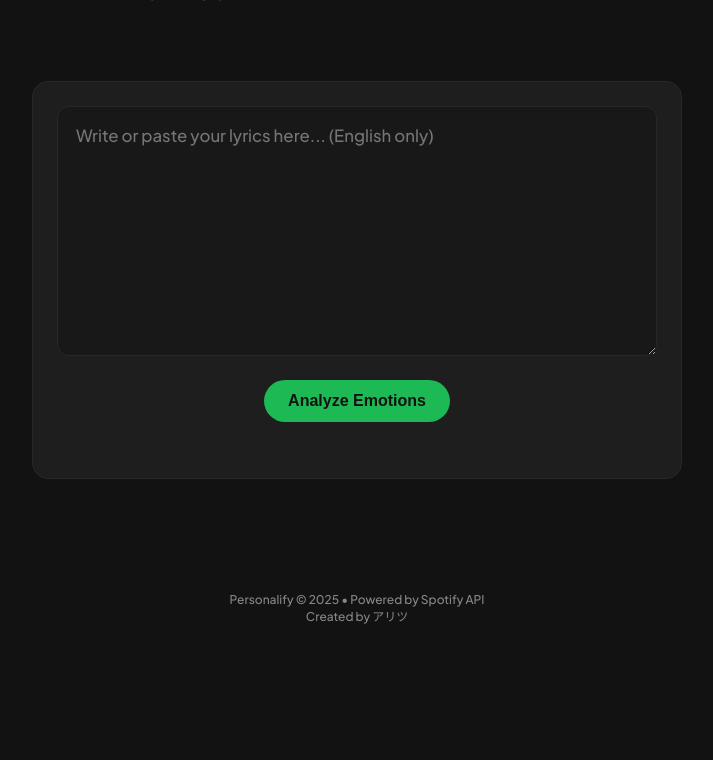
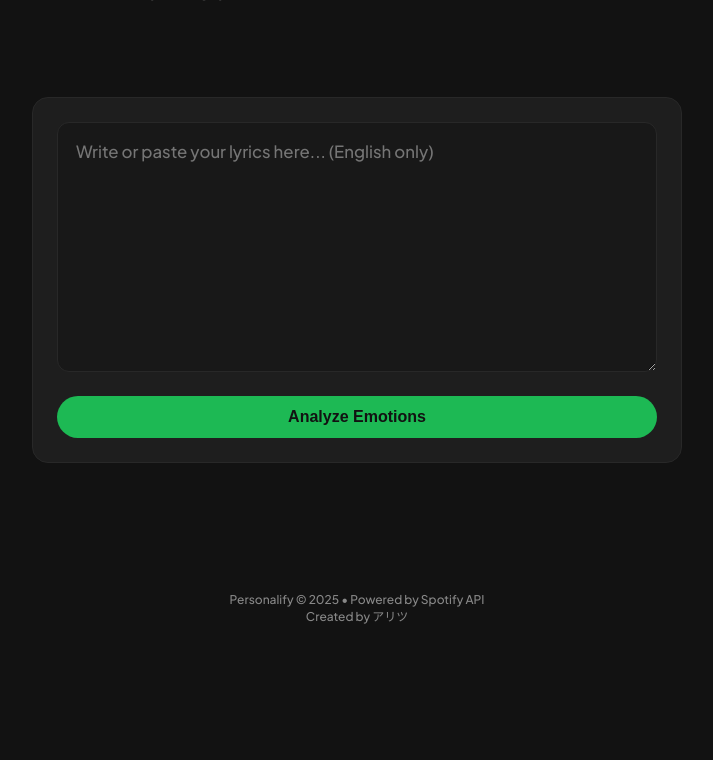
Before and after one commit to anggars/personalify, a FastAPI app: page /lyrics in a window 1280 px wide. Shown: the part 131-891 px from the top of the page, without its empty margins (283-996 px from the left). Run offline with FastAPI, Linux system fonts and the light colour scheme.

Commit message:
change lyrics analysis layout

```diff
--- a/backend/app/static/lyrics.css
+++ b/backend/app/static/lyrics.css
@@ -95,8 +95,11 @@ header p.subtitle {
 }
 
 #analysisResultTitle {
-    display: none;
-    margin: 0;
+    display: none !important;
+}
+
+.lyrics-form button {
+    align-self: stretch; /* tombol ikut lebar container */
 }
 
 .button-primary {
@@ -122,6 +125,10 @@ header p.subtitle {
     align-items: center;
     gap: 1rem;
     margin-bottom: 1rem;
+}
+
+.emotion-bar-row:last-child {
+    margin-bottom: 0;
 }
 
 .emotion-label {
@@ -189,7 +196,8 @@ header p.subtitle {
 }
 
 #results-section {
-    margin-top: 1rem;
+    margin-top: 1.5rem;
+    margin-bottom: 1rem;
 }
 
 #results-section h2 {
@@ -290,7 +298,7 @@ footer {
 
     /* Hasil emosi tetap lebar seperti desktop, tidak dipaksa ke tengah */
     #results-section {
-        margin-top: 1rem;
+        margin-top: 1.5rem;
         width: 100%;
         max-width: 600px;
         margin-left: auto;
--- /dev/null
+++ b/backend/app/static/lyrics.js
@@ -0,0 +1,56 @@
+const form = document.getElementById('lyricsForm');
+const lyricsInput = document.getElementById('lyricsInput');
+const resultDiv = document.getElementById('resultOutput');
+const resultsSection = document.getElementById('results-section');
+
+form.addEventListener('submit', async function(e) {
+    e.preventDefault();
+
+    resultsSection.style.display = 'block';
+    resultDiv.innerHTML = `
+        <div class="loading-spinner"></div>
+        <p style="text-align: center;">Analyzing...</p>
+    `;
+
+    const lyrics = lyricsInput.value;
+
+    try {
+        const res = await fetch('/analyze-lyrics', {
+            method: 'POST',
+            headers: {'Content-Type': 'application/json'},
+            body: JSON.stringify({lyrics: lyrics})
+        });
+
+        if (!res.ok) throw new Error(`Server error: ${res.statusText}`);
+
+        const data = await res.json();
+
+        if (data.error) {
+            resultDiv.innerHTML = `<p style="color:#ff6b6b; text-align:center;">${data.error}</p>`;
+        } else if (data.emotions && data.emotions.length > 0) {
+            const topEmotions = data.emotions.filter(e => e.score > 0.05).slice(0, 10);
+
+            if (topEmotions.length === 0) {
+                 resultDiv.innerHTML = '<p style="text-align:center;">Could not find significant emotions.</p>';
+                 return;
+            }
+
+            const maxScore = Math.max(...topEmotions.map(e => e.score));
+
+            resultDiv.innerHTML = topEmotions.map(e => `
+                <div class="emotion-bar-row">
+                    <span class="emotion-label">${e.label}</span>
+                    <div class="emotion-bar-bg">
+                        <div class="emotion-bar" style="width:${(e.score / maxScore * 100).toFixed(1)}%"></div>
+                    </div>
+                    <span class="emotion-score">${e.score.toFixed(3)}</span>
+                </div>
+            `).join('');
+        } else {
+            resultDiv.innerHTML = '<p style="text-align:center;">Could not determine emotions.</p>';
+        }
+    } catch (err) {
+        console.error("Fetch error:", err);
+        resultDiv.innerHTML = '<p style="color:#ff6b6b; text-align:center;">Failed to contact the analysis server.</p>';
+    }
+});
--- a/backend/app/templates/lyrics.html
+++ b/backend/app/templates/lyrics.html
@@ -16,19 +16,15 @@
     <p class="subtitle">Paste any song lyrics below to uncover their emotional shades.</p>
 </header>
 
-<div class="container" id="dashboard">
+<div class="container">
     <div class="section">
         <form id="lyricsForm" class="lyrics-form">
             <textarea id="lyricsInput" name="lyrics" required placeholder="Write or paste your lyrics here... (English only)"></textarea>
+            <button type="submit" class="button-primary">Analyze Emotions</button>
         </form>
 
-        <div class="analysis-controls" id="analysisControls">
-            <h2 id="analysisResultTitle">Analysis Result</h2>
-            <button id="analyzeButton" type="button" class="button-primary">Analyze Emotions</button>
-        </div>
         <div id="results-section" style="display: none;">
-            <div id="resultOutput">
-                </div>
+            <div id="resultOutput"></div>
         </div>
     </div>
 </div>
@@ -42,88 +38,7 @@
     <a href="https://desty.page/anggars" target="_blank" class="footer-link">アリツ</a>
 </footer>
 
-<script>
-    const form = document.getElementById('lyricsForm');
-    const analyzeButton = document.getElementById('analyzeButton');
-    const lyricsInput = document.getElementById('lyricsInput');
-    const resultDiv = document.getElementById('resultOutput');
-    const resultsSection = document.getElementById('results-section');
-    const analysisResultTitle = document.getElementById('analysisResultTitle');
-    const analysisControls = document.getElementById('analysisControls');
-
-    // Hubungkan tombol ke form submit secara manual
-    analyzeButton.addEventListener('click', function() {
-        form.requestSubmit();
-    });
-
-    form.addEventListener('submit', async function(e) {
-        e.preventDefault();
-
-        // Saat loading, tombol tetap di tengah
-        analysisControls.style.justifyContent = "center";
-        analysisResultTitle.style.display = 'none';
-
-        resultsSection.style.display = 'block';
-        resultDiv.innerHTML = `
-            <div class="loading-spinner"></div>
-            <p class="emotion-recap" style="text-align: center;">Analyzing...</p>
-        `;
-
-        const lyrics = lyricsInput.value;
-
-        try {
-            const res = await fetch('/analyze-lyrics', {
-                method: 'POST',
-                headers: {'Content-Type': 'application/json'},
-                body: JSON.stringify({lyrics: lyrics})
-            });
-
-            if (!res.ok) {
-                throw new Error(`Server error: ${res.statusText}`);
-            }
-
-            const data = await res.json();
-
-            // Setelah result keluar, tombol pindah ke kanan & judul muncul
-            analysisControls.style.justifyContent = "space-between";
-            analysisResultTitle.style.display = 'block';
-
-            if (data.error) {
-                resultDiv.innerHTML = `<p class="emotion-recap" style="color:#ff6b6b;">${data.error}</p>`;
-            } else if (data.emotions && data.emotions.length > 0) {
-                const topEmotions = data.emotions.filter(e => e.score > 0.05).slice(0, 10);
-
-                if (topEmotions.length === 0) {
-                     resultDiv.innerHTML = '<p class="emotion-recap">Could not find significant emotions in the provided text.</p>';
-                     return;
-                }
-
-                const maxScore = Math.max(...topEmotions.map(e => e.score));
-
-                resultDiv.innerHTML = topEmotions.map(e => `
-                    <div class="emotion-bar-row">
-                        <span class="emotion-label">${e.label}</span>
-                        <div class="emotion-bar-bg">
-                            <div class="emotion-bar" style="width:${(e.score / maxScore * 100).toFixed(1)}%"></div>
-                        </div>
-                        <span class="emotion-score">${e.score.toFixed(3)}</span>
-                    </div>
-                `).join('');
-            } else {
-                resultDiv.innerHTML = '<p class="emotion-recap">Could not determine emotions from the provided text.</p>';
-            }
-        } catch (err) {
-            analysisControls.style.justifyContent = "space-between";
-            analysisResultTitle.style.display = 'block';
-            console.error("Fetch error:", err);
-            resultDiv.innerHTML = '<p class="emotion-recap" style="color:#ff6b6b;">Failed to contact the analysis server. Please try again later.</p>';
-        }
-    });
-
-    // Set posisi awal tombol di tengah
-    analysisControls.style.justifyContent = "center";
-    analysisResultTitle.style.display = 'none';
-</script>
+<script src="{{ url_for('static', path='lyrics.js') }}"></script>
 
 </body>
 </html>
```
